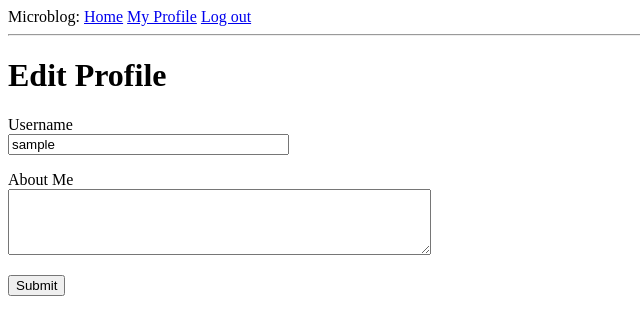
After one commit to amrishparmar/microblog-flask-megatutorial, a Flask app: page /edit_profile in a window 1280 px wide. The commit adds this page. Shown: the top 335 px of the page, without its empty margins (0-640 px from the left). Run offline with Flask 2, Linux system fonts and the light colour scheme; the visitor is signed in with stand-in values (Sample User, id 1); data comes from the database, SQL or seed files in the repository.

Commit message:
completed part6

```diff
--- a/app/forms.py
+++ b/app/forms.py
@@ -1,6 +1,6 @@
 from flask_wtf import FlaskForm
-from wtforms import StringField, PasswordField, BooleanField, SubmitField
-from wtforms.validators import DataRequired, ValidationError, Email, EqualTo
+from wtforms import StringField, PasswordField, BooleanField, SubmitField, TextAreaField
+from wtforms.validators import DataRequired, ValidationError, Email, EqualTo, Length
 from app.models import User
 
 
@@ -27,3 +27,9 @@ class RegistrationForm(FlaskForm):
         user = User.query.filter_by(email=email.data).first()
         if user is not None:
             raise ValidationError('Please use a different email address')
+
+
+class EditProfileForm(FlaskForm):
+    username = StringField('Username', validators=[DataRequired()])
+    about_me = TextAreaField('About Me', validators=[Length(min=0, max=140)])
+    submit = SubmitField('Submit')
--- a/app/models.py
+++ b/app/models.py
@@ -1,4 +1,5 @@
 from datetime import datetime
+from hashlib import md5
 from werkzeug.security import generate_password_hash, check_password_hash
 from flask_login import UserMixin
 from app import db, login
@@ -10,12 +11,18 @@ class User(UserMixin, db.Model):
     email = db.Column(db.String(120), index=True, unique=True)
     password_hash = db.Column(db.String(128))
     posts = db.relationship('Post', backref='author', lazy='dynamic')
+    about_me = db.Column(db.String(140))
+    last_seen = db.Column(db.DateTime, default=datetime.utcnow)
 
     def set_password(self, password):
         self.password_hash = generate_password_hash(password)
 
     def check_password(self, password):
         return check_password_hash(self.password_hash, password)
+
+    def avatar(self, size):
+        digest = md5(self.email.lower().encode('utf-8')).hexdigest()
+        return f'https://www.gravatar.com/avatar/{digest}?d=identicon&s={size}'
 
     def __repr__(self):
         return f'<User id={self.id} username={self.username} email={self.email} ' \
--- a/app/routes.py
+++ b/app/routes.py
@@ -1,9 +1,22 @@
+from datetime import datetime
 from werkzeug.urls import url_parse
 from flask import render_template, flash, redirect, url_for, request
 from flask_login import login_user, current_user, logout_user, login_required
 from app import app, db
-from app.forms import LoginForm, RegistrationForm
+from app.forms import LoginForm, RegistrationForm, EditProfileForm
 from app.models import User
+
+
+@app.errorhandler(404)
+def page_not_found(e):
+    return render_template('404.html'), 404
+
+
+@app.before_request
+def before_request():
+    if current_user.is_authenticated:
+        current_user.last_seen = datetime.utcnow()
+        db.session.commit()
 
 
 @app.route('/')
@@ -60,7 +73,13 @@ def login():
 
         if user is None or not user.check_password(form.password.data):
             flash('Invalid username or password')
-            return redirect(url_for('login'))
+
+            # pass on the request params in case of login failure
+            next_page = request.args.get('next')
+            if not next_page or url_parse(next_page).netloc != '':
+                next_page = ''
+
+            return redirect(url_for('login', next=next_page))
 
         login_user(user, remember=form.remember_me.data)
 
@@ -77,3 +96,34 @@ def login():
 def logout():
     logout_user()
     return redirect(url_for('index'))
+
+
+@app.route('/user/<username>')
+@login_required
+def user_profile(username):
+    user = User.query.filter_by(username=username).first_or_404()
+    posts = [
+        {'author': user, 'body': 'Test post #1'},
+        {'author': user, 'body': 'Test post #2'},
+    ]
+
+    return render_template('user.html', user=user, posts=posts)
+
+
+@app.route('/edit_profile', methods=['GET', 'POST'])
+@login_required
+def edit_profile():
+    form = EditProfileForm()
+    if form.validate_on_submit():
+        current_user.username = form.username.data
+        current_user.about_me = form.about_me.data
+        db.session.commit()
+        flash('Your changes have been saved.')
+
+        return redirect(url_for('edit_profile'))
+
+    elif request.method == 'GET':
+        form.username.data = current_user.username
+        form.about_me.data = current_user.about_me
+
+    return render_template('edit_profile.html', title='Edit Profile', form=form)
--- /dev/null
+++ b/app/templates/_post.html
@@ -0,0 +1,6 @@
+<table>
+    <tr valign="top">
+        <td><img src="{{ post.author.avatar(36) }}"></td>
+        <td>{{ post.author.username }} says:<br>{{ post.body }}</td>
+    </tr>
+</table>
--- a/app/templates/base.html
+++ b/app/templates/base.html
@@ -12,9 +12,10 @@
             Microblog:
             <a href="{{ url_for('index') }}">Home</a>
             {% if current_user.is_anonymous %}
-                <a href="{{ url_for('login') }}">Login</a>
+                <a href="{{ url_for('login') }}">Log in</a>
             {% else %}
-                <a href="{{ url_for('logout') }}">Logout</a>
+                <a href="{{ url_for('user_profile', username=current_user.username) }}">My Profile</a>
+                <a href="{{ url_for('logout') }}">Log out</a>
             {% endif %}
         </div>
         <hr>
--- /dev/null
+++ b/app/templates/edit_profile.html
@@ -0,0 +1,23 @@
+{% extends 'base.html' %}
+
+{% block content %}
+    <h1>Edit Profile</h1>
+    <form action="" method="POST">
+        {{ form.hidden_tag() }}
+        <p>
+            {{ form.username.label }}<br>
+            {{ form.username(size=32) }}<br>
+            {% for error in form.username.errors %}
+                <span style="color: red">[{{ error }}]</span>
+            {% endfor %}
+        </p>
+        <p>
+            {{ form.about_me.label }}<br>
+            {{ form.about_me(cols=50, rows=4) }}<br>
+            {% for error in form.about_me.errors %}
+                <span style="color: red;">[{{ error }}]</span>
+            {% endfor %}
+        </p>
+        <p>{{ form.submit() }}</p>
+    </form>
+{% endblock %}
```
Also changed, not shown: app/templates/404.html (added, +8 -0 lines), app/templates/user.html (added, +25 -0 lines), migrations/versions/cb0dc2f29828_new_fields_in_user_model.py (added, +30 -0 lines).
